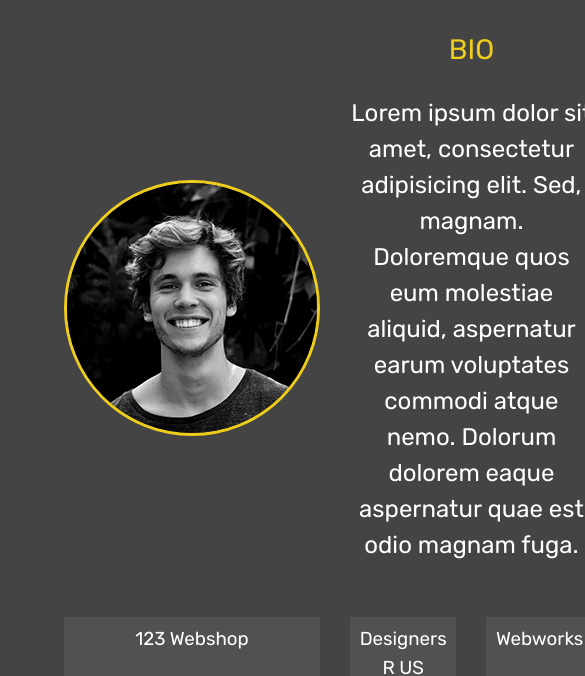
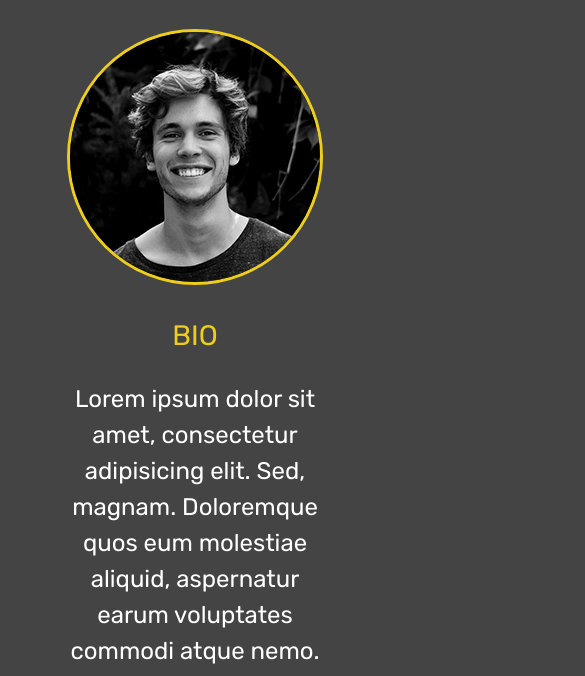
Before and after one commit to charlesmartinreed/Basic-Portfolio-Site, a website: page dist/about.html in a window 390 px wide. Shown: the part 353-1029 px from the top of the page, 585 px wide, since content can reach past the window. Drawn offline with Linux system fonts and the light colour scheme.

```diff
--- a/scss/_mobile.scss
+++ b/scss/_mobile.scss
@@ -58,6 +58,16 @@
 				height: 150px;
 			}
 		}
+
+		.about-info {
+			grid-template-areas:
+			'bioimage'
+			'bio'
+			'job-1'
+			'job-2'
+			'job-3';
+			grid-template-columns: 1fr;
+		}
 }
 
 //Smartphones
--- a/scss/main.scss
+++ b/scss/main.scss
@@ -1,6 +1,5 @@
 @import 'config';
 @import 'menu';
-@import 'mobile';
 
 * {
 	-webkit-box-sizing: border-box;
@@ -51,6 +50,10 @@
 
 .text-secondary {
 	color: $secondary-color;
+}
+
+.text-darkened {
+	color: darken($primary-color, 20%);
 }
 
 main {
@@ -124,3 +127,5 @@
 	background: darken($primary-color, 10);
 	color: set-text-color($primary-color);
 }
+
+@import 'mobile';
```
Also changed, not shown: dist/about.html, dist/css/main.css.
